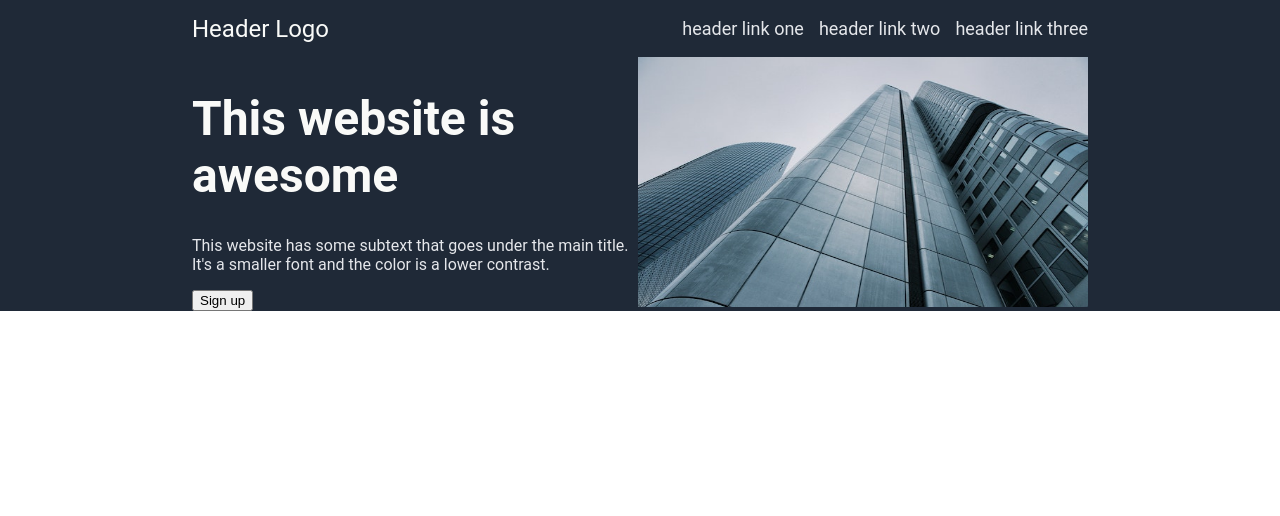
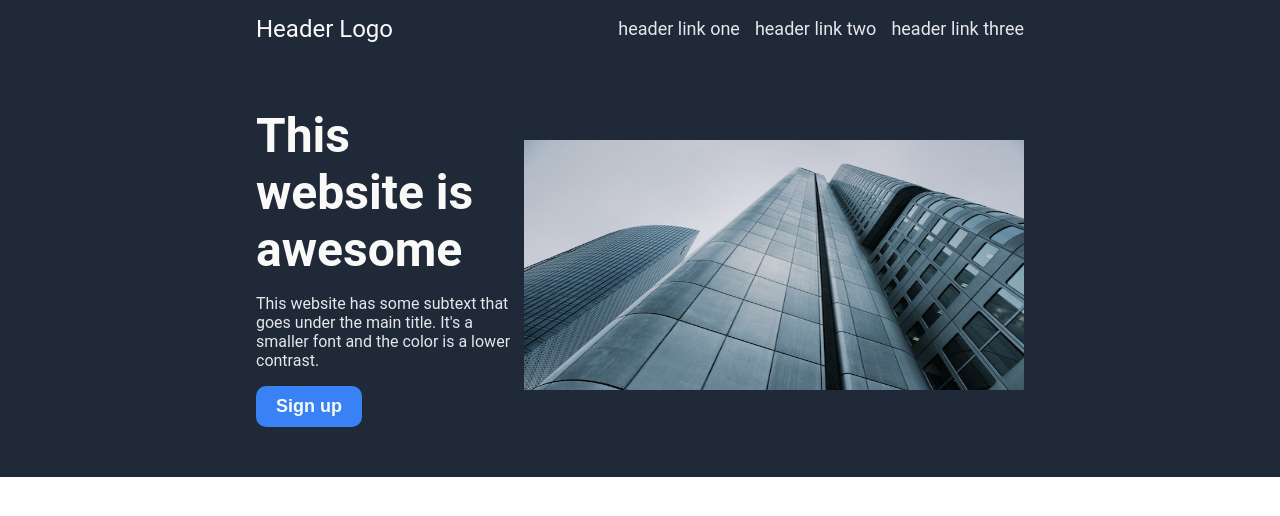
Before and after one commit to vinnyWebDev/odin-css-asignment, a plain HTML site: page index.html in a window 1280 px wide. Drawn offline with Linux system fonts and the light colour scheme.

Commit message:
header section finished

```diff
--- a/index.html
+++ b/index.html
@@ -24,7 +24,7 @@
         <div class="leftHero">
                 <h1>This website is awesome</h1>
                 <p class="subtext">This website has some subtext that goes under the main title. It's a smaller font and the color is a lower contrast.</p>
-                <button>Sign up</button>
+                <button class="heroBtn">Sign up</button>
         </div>
         <div class="rightHero">
             <img src="../odin-css-asignment/images/building.jpg" alt="A photo of a skyscraper" class="heroImg">
--- a/style.css
+++ b/style.css
@@ -3,41 +3,40 @@ body {
     margin: 0px;
 }
 
-.header, .hero{
+.header,
+.hero {
     background-color: #1F2937;
-    display:flex;
+    display: flex;
     justify-content: space-between;
     align-items: center;
+    padding-left: 20%;
+    padding-right: 20%;
 }
 
-
-
-.headerLogo{
+.headerLogo {
     color: #f9faf8;
     font-size: 24px;
-    margin-left: 15%;
 }
 
-.headerLinks{
-    margin-right: 15%;
+.headerLinks {
     font-size: 18px;
 }
 
-.headerLinks ul{
+.headerLinks ul {
     display: flex;
 }
 
-.headerLinks a{
+.headerLinks a {
     text-decoration: none;
     color: #E5E7EB;
     margin-left: 15px;
 }
 
-.headerLinks li{
+.headerLinks li {
     list-style: none;
 }
 
-.leftHero h1{
+.leftHero h1 {
     color: #f9faf8;
     font-size: 48px;
     font-weight: bold;
@@ -48,15 +47,32 @@ body {
     color: #E5E7EB;
 }
 
-.heroImg{
-    width: 450px;
+.hero {
+    padding-top: 50px;
+    padding-bottom: 50px;
+}
+
+.leftHero{
+    margin-bottom: auto;
+    max-width: 35%;
+}
+
+.leftHero h1{
+    margin-top: 0;
+    margin-bottom: 5px;
+}
+
+.heroImg {
+    width: 500px;
     height: 250px;
 }
 
-.leftHero{
-    margin-left: 15%;
+.heroBtn{
+    background-color: #3882f6;
+    color: #f9faf8;
+    padding: 10px 20px 10px 20px;
+    font-size: 18px;
+    font-weight: bold;
+    border: none;
+    border-radius: 10px;
 }
-
-.rightHero{
-    margin-right: 15%;
-}
```
